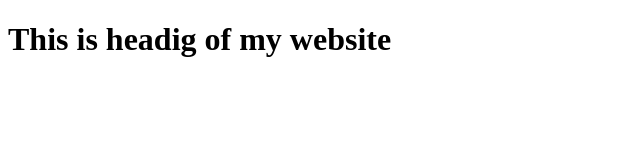
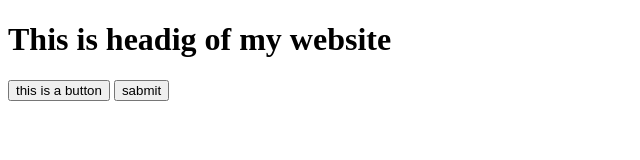
Before and after one commit to Pythonexpert20/project1, a plain HTML site: page index.html in a window 1280 px wide. Shown: the whole page, without its empty margins (0-640 px from the left). Drawn offline with Linux system fonts and the light colour scheme.

Commit message:
add my change

```diff
--- a/index.html
+++ b/index.html
@@ -9,6 +9,8 @@
 <body>
     <header class="header-area">
         <h1>This is headig of my website</h1>
+        <button>this is a button</button>
+        <input type="submit" value="sabmit">
     </header>
 </body>
 </html>
```
